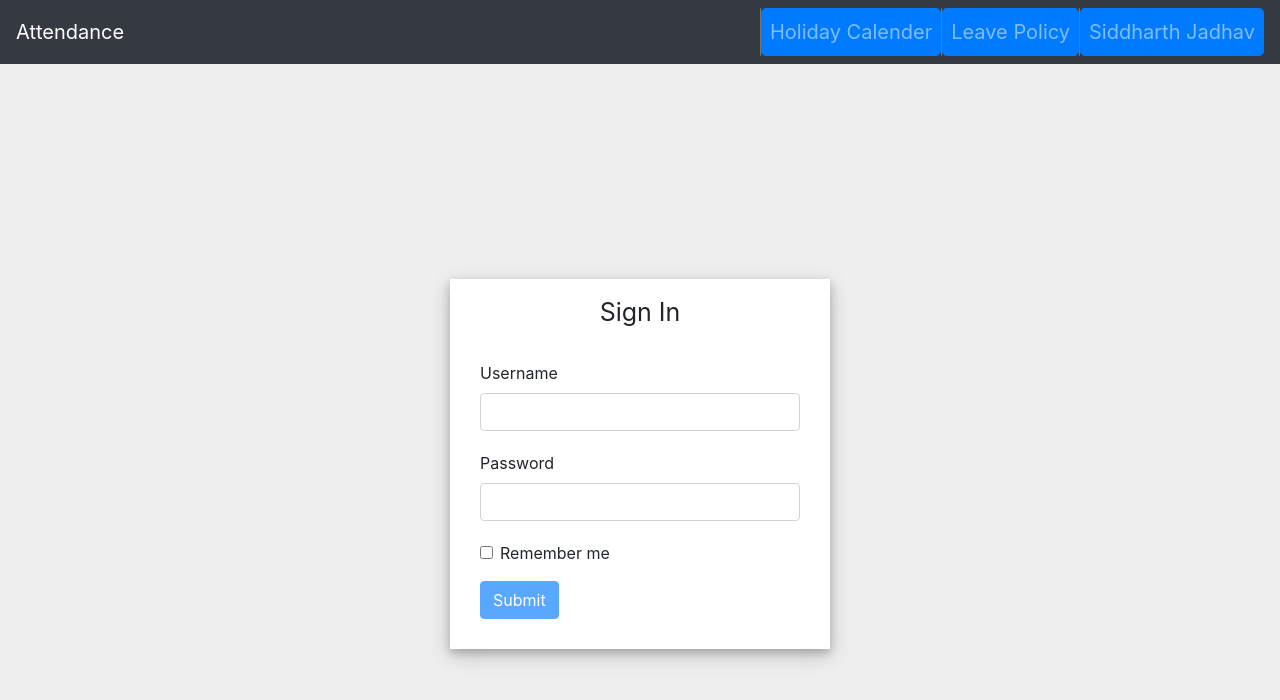
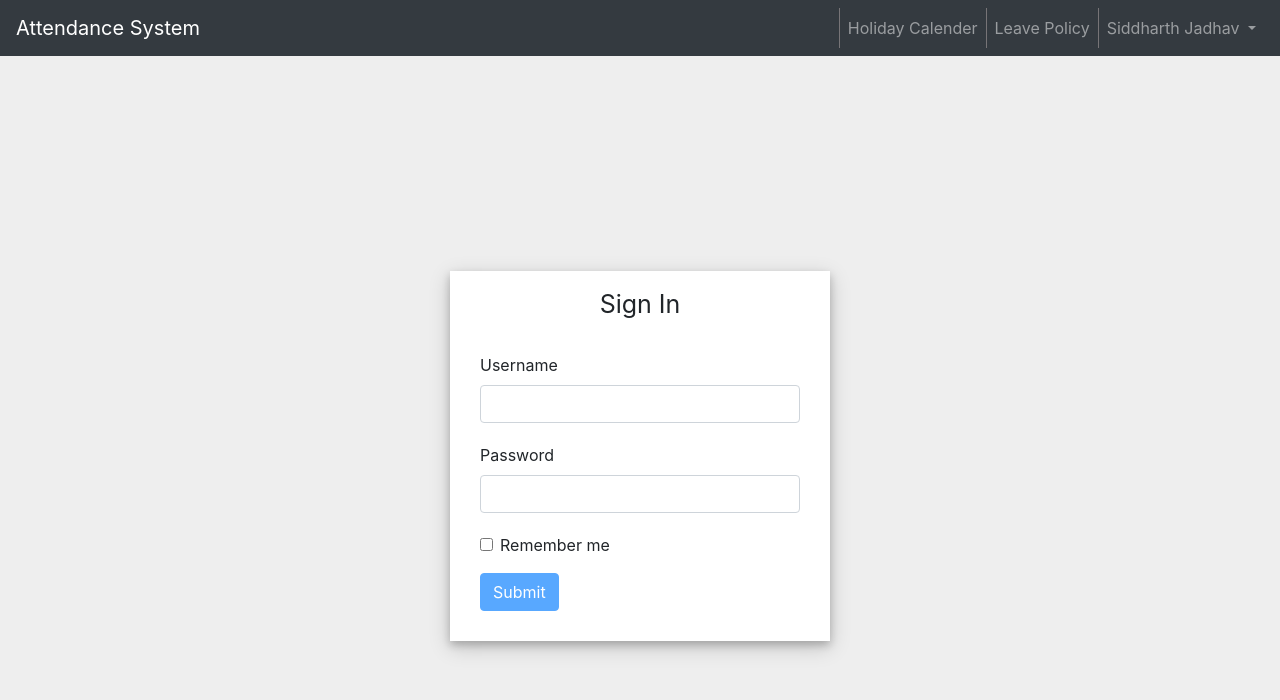
Before and after one commit to siddharthJadhav/AttendanceSystem, an Angular app: page /login in a window 1280 px wide. Shown: the top 700 px of the page. Built offline with nearby package versions, Linux system fonts and the light colour scheme.

Commit message:
fix navbar design

```diff
--- a/src/app/components/nav/nav.component.html
+++ b/src/app/components/nav/nav.component.html
@@ -1,30 +1,27 @@
 <nav class="navbar navbar-expand-sm bg-dark navbar-dark">
     <!-- Brand -->
-    <a class="navbar-brand" href="#">Attendance</a>
+    <a class="navbar-brand" href="#">Attendance System</a>
 
     <!-- Links -->
         <ul class="navbar-nav ml-auto">
             <li class="nav-item">
-              <a class="nav-link btn btn-primary btn-lg">Holiday Calender</a>
+              <a class="nav-link">Holiday Calender</a>
             </li>
             <li class="nav-item">
-              <a class="nav-link btn btn-primary btn-lg">Leave Policy</a>
-            </li>
-            <li class="nav-item">
-              <a class="nav-link btn btn-primary btn-lg">Siddharth Jadhav</a>
+              <a class="nav-link">Leave Policy</a>
             </li>
 
 
       <!-- Dropdown -->
-      <!-- <li class="nav-item dropdown">
+      <li class="nav-item dropdown">
         <a class="nav-link dropdown-toggle" href="#" id="navbardrop" data-toggle="dropdown">
-          Dropdown link
+          Siddharth Jadhav
         </a>
         <div class="dropdown-menu">
-          <a class="dropdown-item" href="#">Link 1</a>
-          <a class="dropdown-item" href="#">Link 2</a>
-          <a class="dropdown-item" href="#">Link 3</a>
+          <a class="dropdown-item">My Leaves</a>
+          <a class="dropdown-item">Apply For Leave</a>
+          <a class="dropdown-item">Create User</a>
         </div>
-      </li> -->
+      </li>
     </ul>
   </nav>
```
